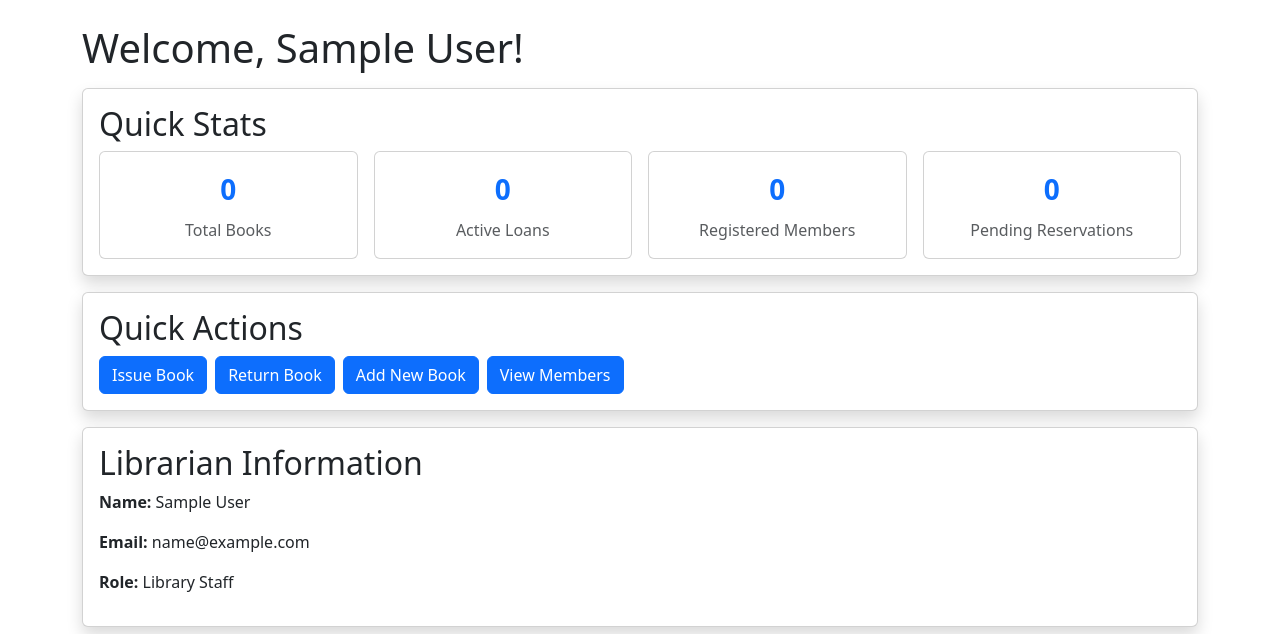
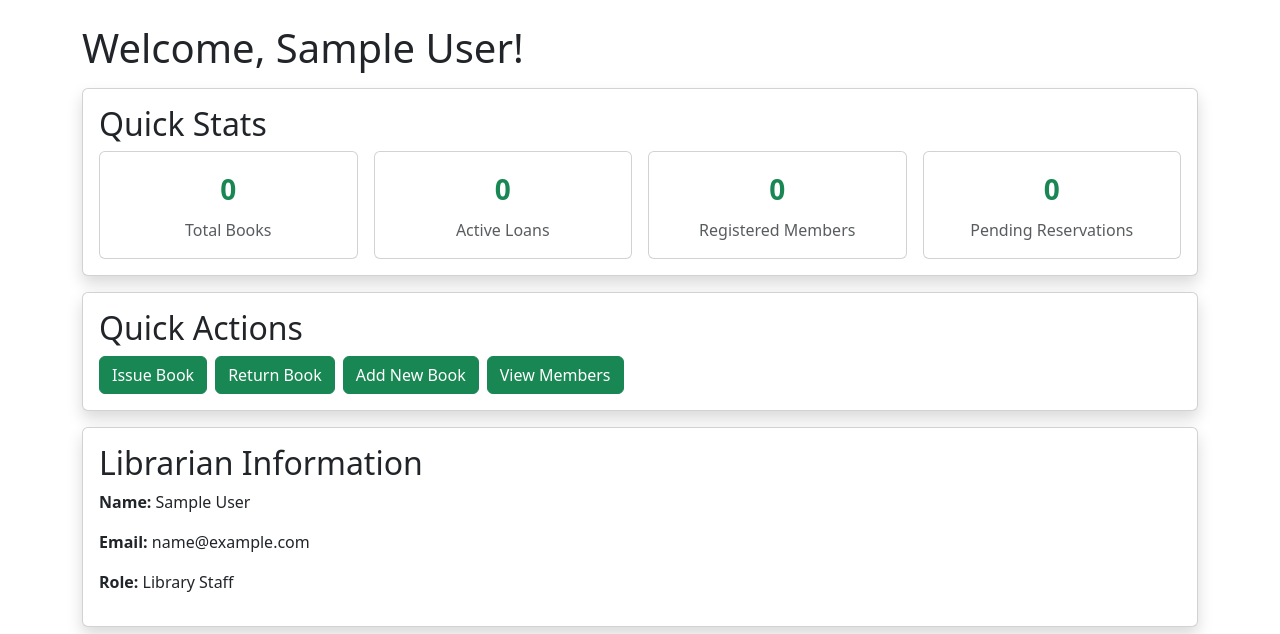
Before and after one commit to milanbairagi/library-management-system, a Django app: page /auth/dashboard/ in a window 1280 px wide. Shown: the part 56-690 px from the top of the page. Run offline with Django 5.2, Linux system fonts and the light colour scheme; the visitor is signed in with stand-in values (Sample User, id 1); data comes from the database, SQL or seed files in the repository; data that the repository does not hold is empty.

Commit message:
feat: update librarian dashboard styling for improved visual consistency
- change color from blue to green

```diff
--- a/members/templates/members/librarian_dashboard.html
+++ b/members/templates/members/librarian_dashboard.html
@@ -14,8 +14,8 @@
         <div class="col-md-6 col-lg-3">
           <div class="card">
             <div class="card-body text-center">
-              <div class="fs-3 fw-bold text-primary">{{ total_books }}</div>
-              <div class="text-muted mt-2">Total Books</div>
+              <div class="fs-3 fw-bold text-success">{{ total_books }}</div>
+              <div class="text-body-secondary mt-2">Total Books</div>
             </div>
           </div>
         </div>
@@ -23,8 +23,8 @@
         <div class="col-md-6 col-lg-3">
           <div class="card">
             <div class="card-body text-center">
-              <div class="fs-3 fw-bold text-primary">{{ total_active_loans }}</div>
-              <div class="text-muted mt-2">Active Loans</div>
+              <div class="fs-3 fw-bold text-success">{{ total_active_loans }}</div>
+              <div class="text-body-secondary mt-2">Active Loans</div>
             </div>
           </div>
         </div>
@@ -32,8 +32,8 @@
         <div class="col-md-6 col-lg-3">
           <div class="card">
             <div class="card-body text-center">
-              <div class="fs-3 fw-bold text-primary">{{ total_members }}</div>
-              <div class="text-muted mt-2">Registered Members</div>
+              <div class="fs-3 fw-bold text-success">{{ total_members }}</div>
+              <div class="text-body-secondary mt-2">Registered Members</div>
             </div>
           </div>
         </div>
@@ -41,8 +41,8 @@
         <div class="col-md-6 col-lg-3">
           <div class="card">
             <div class="card-body text-center">
-              <div class="fs-3 fw-bold text-primary">{{ total_pending_reservations }}</div>
-              <div class="text-muted mt-2">Pending Reservations</div>
+              <div class="fs-3 fw-bold text-success">{{ total_pending_reservations }}</div>
+              <div class="text-body-secondary mt-2">Pending Reservations</div>
             </div>
           </div>
         </div>
@@ -55,10 +55,10 @@
     <div class="card-body">
       <h2 class="card-title">Quick Actions</h2>
       <div class="d-flex gap-2 flex-wrap">
-        <a href="{% url 'issue_book' %}" class="btn btn-primary">Issue Book</a>
-        <a href="{% url 'return_book' %}" class="btn btn-primary">Return Book</a>
-        <a href="{% url 'add_book' %}" class="btn btn-primary">Add New Book</a>
-        <a href="{% url 'view_members' %}" class="btn btn-primary">View Members</a>
+        <a href="{% url 'issue_book' %}" class="btn btn-success">Issue Book</a>
+        <a href="{% url 'return_book' %}" class="btn btn-success">Return Book</a>
+        <a href="{% url 'add_book' %}" class="btn btn-success">Add New Book</a>
+        <a href="{% url 'view_members' %}" class="btn btn-success">View Members</a>
       </div>
     </div>
   </div>
```
